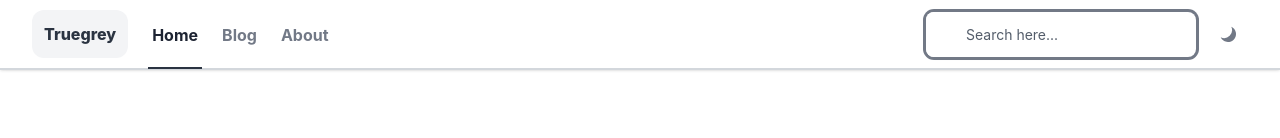
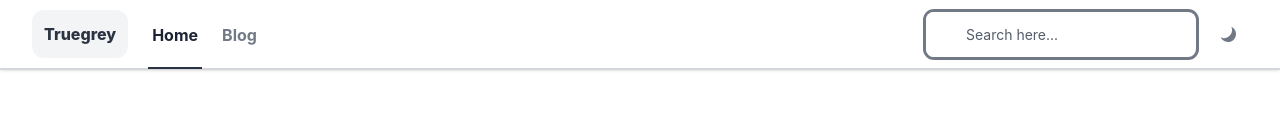
Before and after one commit to rijalpermana00/next-blog, a Next.js app: page / in a window 1280 px wide. Shown: the top 138 px of the page. Built offline with nearby package versions, Linux system fonts and the light colour scheme; no server answers.

Commit message:
slimming code

```diff
--- a/src/components/partials/BlogCard.tsx
+++ b/src/components/partials/BlogCard.tsx
@@ -2,7 +2,6 @@ import { BlogCardProps } from "@/props/BlogCardProps";
 import { Post } from "@/props/PostConnectionProps";
 import Link from "next/link";
 import Moment from "react-moment";
-import { TagBadge } from "./Badge";
 
 
 export const BlogCard = ({
--- a/src/config/menu.json
+++ b/src/config/menu.json
@@ -9,11 +9,6 @@
       "name": "Blog",
       "url": "/blog",
       "slug": "blog"
-    },
-    {
-      "name": "About",
-      "url": "/about",
-      "slug": "about"
     }
   ],
   "footer": [
--- a/src/layouts/Main.tsx
+++ b/src/layouts/Main.tsx
@@ -1,14 +1,8 @@
 import { Meta } from './components/Meta';
 import { AppConfig } from '../utils/AppConfig';
-// import Navbar from './components/Navbar';
 import Navbar from './components/Navbar';
 import type { ReactNode } from 'react';
 import Footer from './components/Footer';
-import { SetThemeFn } from '@/props/ThemeProps';
-// import { Banner } from './Banner';
-// import { Footer } from './Footer';
-// import { Hero } from './Hero';
-// import { VerticalFeatures } from './VerticalFeatures';
 
 type IMainProps = {
     title?: string,
--- a/src/pages/blog.tsx
+++ b/src/pages/blog.tsx
@@ -1,11 +1,5 @@
 import { Main } from '@/layouts/Main';
-import { Post, QueryResult } from '@/props/PostProps';
-import { ApolloError, gql, useQuery } from '@apollo/client';
-import { SecondaryContent } from '@/components/SecondaryContent';
-import { getPosts } from '@/services/queries/posts/GetPosts';
 import { BlogComponents } from '@/components/BlogComponents';
-import { PostCollection, PostsConnection } from '@/props/PostConnectionProps';
-import { useState } from 'react';
 import { GetPosts } from '@/services/GetPosts';
 
 export default function Index() {
--- a/src/pages/search.tsx
+++ b/src/pages/search.tsx
@@ -1,10 +1,5 @@
 import { Main } from '@layouts/Main';
-// import Posts from "@layouts/partials/Posts";
-// import { getSinglePage } from "@lib/contentParser";
-// import { slugify } from "@lib/utils/textConverter";
-// import { useSearchContext } from "context/state";
 import { useRouter } from "next/router";
-import { GetStaticProps } from "next";
 import { GetPosts } from '@/services/GetPosts';
 import { MultiBlog } from '@/components/partials/MultiBlog';
 import { useEffect, useState } from 'react';
@@ -14,7 +9,6 @@ import { TagList } from '@/services/Tags';
 import { useLazyQuery } from '@apollo/client';
 import { getPosts } from '@/services/queries/posts/GetPosts';
 import { PostCollection } from '@/props/PostConnectionProps';
-import Skeleton from '@/components/partials/Skeleton';
 
 interface Props {
     authors: any; // Replace "any" with appropriate type
```
Also changed, not shown: src/pages/categories/[category].tsx (+0 -12 lines), src/pages/tags/[tag].tsx (+0 -11 lines).
